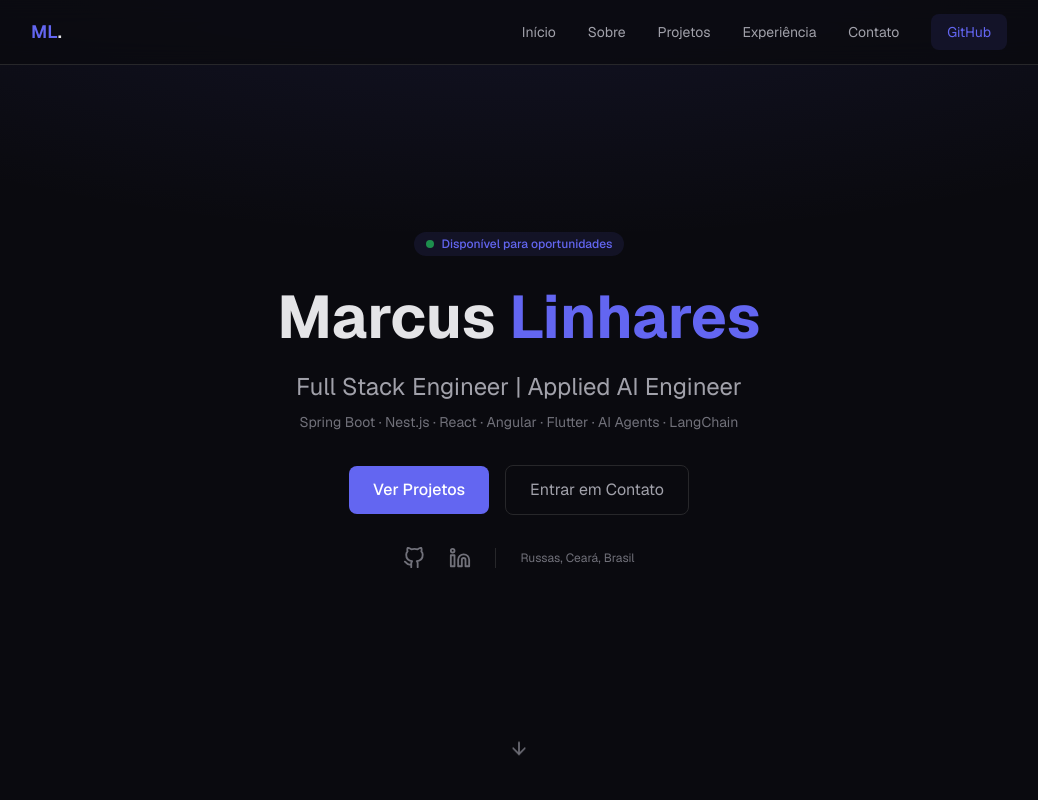
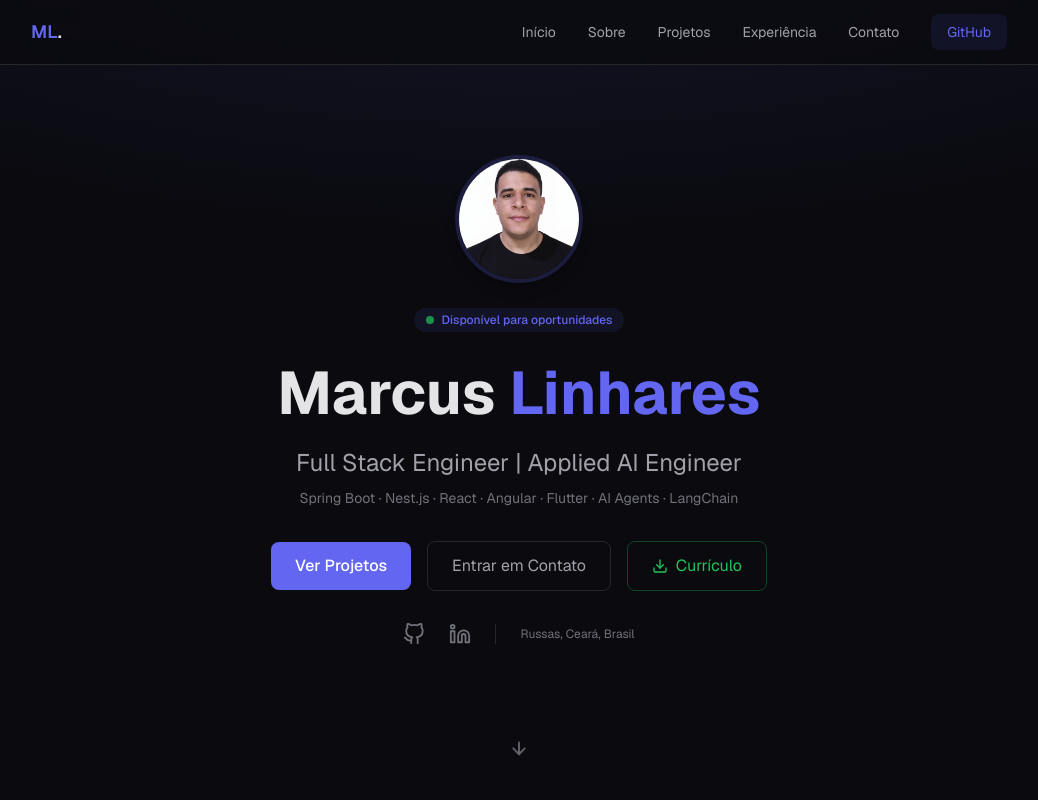
Before and after one commit to marcuslinhares/portfolio, a Next.js app: page / in a window 1280 px wide. Shown: the top 800 px of the page, without its empty margins (121-1159 px from the left). Built offline with nearby package versions, Linux system fonts and the light colour scheme.

Commit message:
feat: add profile photo and CV download button

```diff
--- a/src/components/Hero.tsx
+++ b/src/components/Hero.tsx
@@ -2,6 +2,7 @@
 
 import { personalData } from "@/data";
 import { FiGithub, FiLinkedin, FiDownload, FiArrowDown } from "react-icons/fi";
+import Image from "next/image";
 
 export default function Hero() {
   return (
@@ -10,6 +11,19 @@ export default function Hero() {
       className="relative min-h-screen flex items-center justify-center hero-gradient"
     >
       <div className="max-w-3xl mx-auto px-6 text-center animate-fade-in">
+        {/* Profile Photo */}
+        <div className="mb-6 flex justify-center">
+          <div className="relative w-28 h-28 md:w-32 md:h-32 rounded-full overflow-hidden border-4 border-primary/20 shadow-lg">
+            <Image
+              src="/profile.jpg"
+              alt="Marcus Linhares"
+              fill
+              className="object-cover"
+              priority
+            />
+          </div>
+        </div>
+
         <div className="inline-flex items-center gap-2 px-3 py-1 rounded-full bg-primary/10 text-primary text-xs font-medium mb-6">
           <span className="w-2 h-2 rounded-full bg-accent-green animate-pulse" />
           Disponível para oportunidades
@@ -40,6 +54,15 @@ export default function Hero() {
             className="px-6 py-3 rounded-lg border border-border text-muted hover:text-foreground hover:border-muted-foreground transition-all"
           >
             Entrar em Contato
+          </a>
+          <a
+            href={personalData.resumeUrl}
+            target="_blank"
+            rel="noopener noreferrer"
+            className="px-6 py-3 rounded-lg border border-accent-green/30 text-accent-green hover:bg-accent-green/10 hover:border-accent-green transition-all flex items-center gap-2"
+          >
+            <FiDownload size={16} />
+            Currículo
           </a>
         </div>
 
```
Also changed, not shown: public/profile.jpg (added).
